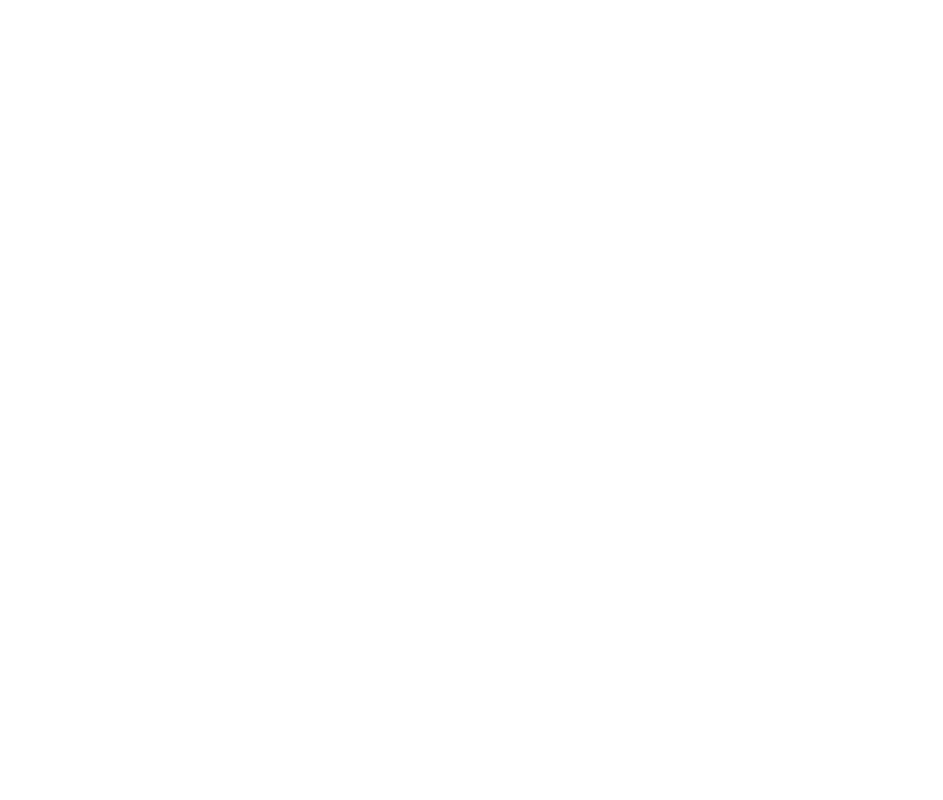
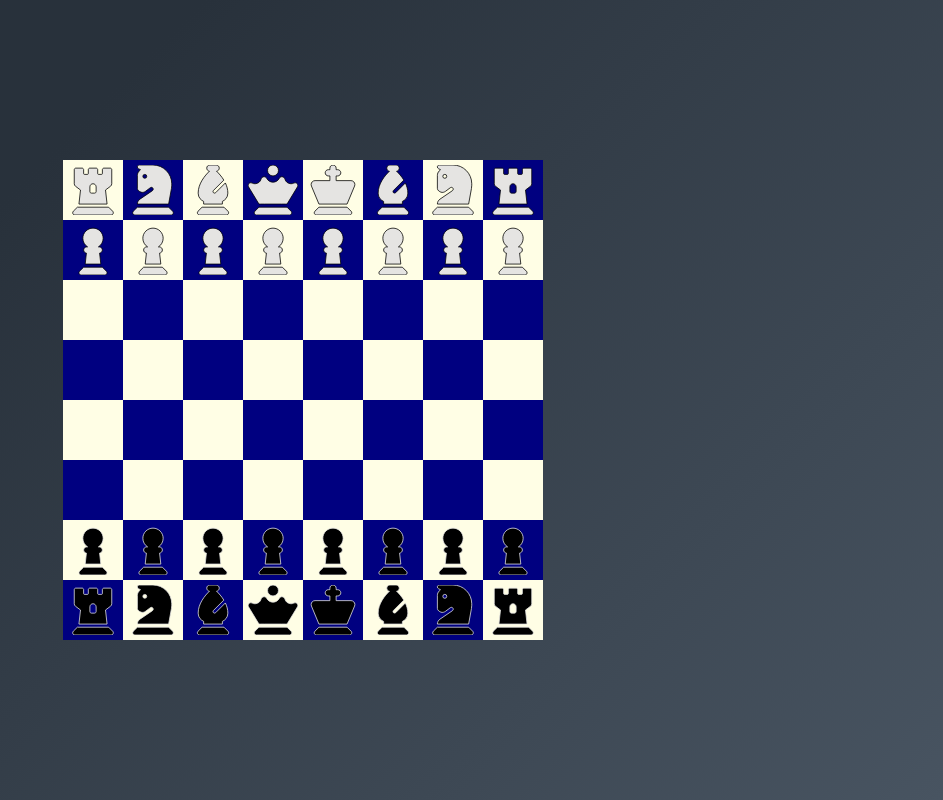
Before and after one commit to abhithory/basic-chess-board, a plain HTML site: page index.html in a window 1280 px wide. Shown: the whole page, without its empty margins (337-1280 px from the left). Drawn offline with Linux system fonts and the light colour scheme.

Commit message:
chess board design created

```diff
--- a/css/index.css
+++ b/css/index.css
@@ -0,0 +1,87 @@
+html,
+body {
+    width: 100%;
+    height: 100%;
+    margin: 0px;
+    padding: 0px;
+    overflow-x: hidden;
+}
+
+
+.game-container {
+    width: 100vw;
+    height: 100vh;
+    background-color: #485461;
+    background-image: linear-gradient(315deg, #485461 0%, #28313b 74%);
+    display: flex;
+    justify-content: center;
+    align-items: center;
+}
+
+.chess-board {
+    width: 480px;
+    height: 480px;
+    background-color: #485461;
+    display: flex;
+    flex-wrap: wrap;
+}
+
+.chess-board-box {
+    width: 60px;
+    height: 60px;
+}
+
+.box-bg-1 {
+    background: #fffee5;
+}
+
+.box-bg-2 {
+    background: #000080;
+}
+
+.chess-piece {
+    display: flex;
+    justify-content: center;
+    align-items: center;
+
+}
+
+/* Classic Approach:
+
+For one player's pieces, use black (#000000) or very dark gray (#111111).
+For the other player's pieces, you can use a slightly lighter shade of gray such as charcoal gray (#333333) or dark slate gray (#2F4F4F).
+This classic combination maintains a clear contrast between the pieces and the chessboard.
+Earthy Approach:
+
+For one player's pieces, use a deep brown color (#8B4513) or a rich chocolate brown (#D2691E).
+For the other player's pieces, use a warm tan color (#D2B48C) or a sandy brown shade (#F4A460).
+This earthy color combination creates a natural and warm aesthetic on the chessboard. */
+
+.chess-piece>svg {
+    width: 50px;
+    height: 50px;
+    margin: 5px;
+
+}
+
+.piece-color-1 {
+    stroke: #000000;
+    stroke-width: 8px;
+    fill: #E5E4E2;
+}
+
+.piece-color-2 {
+    fill: black;
+    stroke: #E5E4E2;
+    stroke-width: 8px;}
+
+/* Black and White:
+Silver and Gold:
+
+For one player, use silver-colored pieces (#C0C0C0) on the light gray boxes (#D3D3D3).
+For the other player, use gold-colored pieces (#FFD700) on the dark blue boxes (#000080).
+This combination provides a visually distinct contrast and adds an elegant touch to the chessboard.
+Bronze and Platinum:
+
+For one player, use bronze-colored pieces (#CD7F32) on the light gray boxes (#D3D3D3).
+For the other player, use platinum-colored pieces (#E5E4E2) on the dark blue boxes (#000080).*/
--- a/index.html
+++ b/index.html
@@ -6,13 +6,12 @@
     <meta name="viewport" content="width=device-width, initial-scale=1.0">
     <title>Chess Game</title>
     <link rel="stylesheet" href="./css/index.css">
-    <script src="./js/index.js"></script>
 </head>
 <body>
     <div class="game-container">
         <div class="chess-board">
-
         </div>
     </div>
+    <script type="module" src="./js/index.js"></script>
 </body>
 </html>
--- /dev/null
+++ b/js/allAssests.js
@@ -0,0 +1,6 @@
+export const rock = '<div class="chess-piece" id="rock"><svg xmlns="http://www.w3.org/2000/svg" height="1em" viewBox="0 0 448 512"><path d="M32 192V48c0-8.8 7.2-16 16-16h64c8.8 0 16 7.2 16 16V88c0 4.4 3.6 8 8 8h32c4.4 0 8-3.6 8-8V48c0-8.8 7.2-16 16-16h64c8.8 0 16 7.2 16 16V88c0 4.4 3.6 8 8 8h32c4.4 0 8-3.6 8-8V48c0-8.8 7.2-16 16-16h64c8.8 0 16 7.2 16 16V192c0 10.1-4.7 19.6-12.8 25.6L352 256l16 144H80L96 256 44.8 217.6C36.7 211.6 32 202.1 32 192zm176 96h32c8.8 0 16-7.2 16-16V224c0-17.7-14.3-32-32-32s-32 14.3-32 32v48c0 8.8 7.2 16 16 16zM22.6 473.4L64 432H384l41.4 41.4c4.2 4.2 6.6 10 6.6 16c0 12.5-10.1 22.6-22.6 22.6H38.6C26.1 512 16 501.9 16 489.4c0-6 2.4-11.8 6.6-16z"/></svg></div>'
+export const knight = '<div class="chess-piece" id="knight"><svg xmlns="http://www.w3.org/2000/svg" height="1em" viewBox="0 0 448 512"><path d="M96 48L82.7 61.3C70.7 73.3 64 89.5 64 106.5V238.9c0 10.7 5.3 20.7 14.2 26.6l10.6 7c14.3 9.6 32.7 10.7 48.1 3l3.2-1.6c2.6-1.3 5-2.8 7.3-4.5l49.4-37c6.6-5 15.7-5 22.3 0c10.2 7.7 9.9 23.1-.7 30.3L90.4 350C73.9 361.3 64 380 64 400H384l28.9-159c2.1-11.3 3.1-22.8 3.1-34.3V192C416 86 330 0 224 0H83.8C72.9 0 64 8.9 64 19.8c0 7.5 4.2 14.3 10.9 17.7L96 48zm24 68a20 20 0 1 1 40 0 20 20 0 1 1 -40 0zM22.6 473.4c-4.2 4.2-6.6 10-6.6 16C16 501.9 26.1 512 38.6 512H409.4c12.5 0 22.6-10.1 22.6-22.6c0-6-2.4-11.8-6.6-16L384 432H64L22.6 473.4z"/></svg></div>'
+export const bishop = '<div class="chess-piece" id="bishop"><svg xmlns="http://www.w3.org/2000/svg" height="1em" viewBox="0 0 320 512"><path d="M128 0C110.3 0 96 14.3 96 32c0 16.1 11.9 29.4 27.4 31.7C78.4 106.8 8 190 8 288c0 47.4 30.8 72.3 56 84.7V400H256V372.7c25.2-12.5 56-37.4 56-84.7c0-37.3-10.2-72.4-25.3-104.1l-99.4 99.4c-6.2 6.2-16.4 6.2-22.6 0s-6.2-16.4 0-22.6L270.8 154.6c-23.2-38.1-51.8-69.5-74.2-90.9C212.1 61.4 224 48.1 224 32c0-17.7-14.3-32-32-32H128zM48 432L6.6 473.4c-4.2 4.2-6.6 10-6.6 16C0 501.9 10.1 512 22.6 512H297.4c12.5 0 22.6-10.1 22.6-22.6c0-6-2.4-11.8-6.6-16L272 432H48z"/></svg></div>'
+export const king = '<div class="chess-piece" id="king"><svg xmlns="http://www.w3.org/2000/svg" height="1em" viewBox="0 0 448 512"><path d="M224 0c17.7 0 32 14.3 32 32V48h16c17.7 0 32 14.3 32 32s-14.3 32-32 32H256v48H408c22.1 0 40 17.9 40 40c0 5.3-1 10.5-3.1 15.4L368 400H80L3.1 215.4C1 210.5 0 205.3 0 200c0-22.1 17.9-40 40-40H192V112H176c-17.7 0-32-14.3-32-32s14.3-32 32-32h16V32c0-17.7 14.3-32 32-32zM38.6 473.4L80 432H368l41.4 41.4c4.2 4.2 6.6 10 6.6 16c0 12.5-10.1 22.6-22.6 22.6H54.6C42.1 512 32 501.9 32 489.4c0-6 2.4-11.8 6.6-16z"/></svg></div>'
+export const queen = '<div class="chess-piece" id="queen"><svg xmlns="http://www.w3.org/2000/svg" height="1em" viewBox="0 0 512 512"><path d="M256 0a56 56 0 1 1 0 112A56 56 0 1 1 256 0zM134.1 143.8c3.3-13 15-23.8 30.2-23.8c12.3 0 22.6 7.2 27.7 17c12 23.2 36.2 39 64 39s52-15.8 64-39c5.1-9.8 15.4-17 27.7-17c15.3 0 27 10.8 30.2 23.8c7 27.8 32.2 48.3 62.1 48.3c10.8 0 21-2.7 29.8-7.4c8.4-4.4 18.9-4.5 27.6 .9c13 8 17.1 25 9.2 38L399.7 400H384 343.6 168.4 128 112.3L5.4 223.6c-7.9-13-3.8-30 9.2-38c8.7-5.3 19.2-5.3 27.6-.9c8.9 4.7 19 7.4 29.8 7.4c29.9 0 55.1-20.5 62.1-48.3zM256 224l0 0 0 0h0zM112 432H400l41.4 41.4c4.2 4.2 6.6 10 6.6 16c0 12.5-10.1 22.6-22.6 22.6H86.6C74.1 512 64 501.9 64 489.4c0-6 2.4-11.8 6.6-16L112 432z"/></svg></div>'
+export const pawn = '<div class="chess-piece" id="pawn"><svg xmlns="http://www.w3.org/2000/svg" height="1em" viewBox="0 0 320 512"><path d="M215.5 224c29.2-18.4 48.5-50.9 48.5-88c0-57.4-46.6-104-104-104S56 78.6 56 136c0 37.1 19.4 69.6 48.5 88H96c-17.7 0-32 14.3-32 32c0 16.5 12.5 30 28.5 31.8L80 400H240L227.5 287.8c16-1.8 28.5-15.3 28.5-31.8c0-17.7-14.3-32-32-32h-8.5zM22.6 473.4c-4.2 4.2-6.6 10-6.6 16C16 501.9 26.1 512 38.6 512H281.4c12.5 0 22.6-10.1 22.6-22.6c0-6-2.4-11.8-6.6-16L256 432H64L22.6 473.4z"/></svg></div>'
--- a/js/index.js
+++ b/js/index.js
@@ -0,0 +1,34 @@
+import { rock, knight, bishop, king, queen,pawn } from './allAssests.js';
+
+const ChessBoard = document.querySelector(".chess-board");
+
+const chessPices = [
+    rock,knight,bishop,queen,king,bishop,knight,rock,
+    pawn,pawn,pawn,pawn,pawn,pawn,pawn,pawn,
+    "","","","","","","","",
+    "","","","","","","","",
+    "","","","","","","","",
+    "","","","","","","","",
+    pawn,pawn,pawn,pawn,pawn,pawn,pawn,pawn,
+    rock,knight,bishop,queen,king,bishop,knight,rock
+]
+
+
+function createChessBoard(){
+    chessPices.forEach((piece,i)=>{
+        const onePiece = document.createElement("div");
+        onePiece.innerHTML = piece;
+        onePiece.classList.add("chess-board-box");
+
+        const _row = Math.floor(i/8);
+        onePiece.classList.add(`piece-color-${_row  <= 1 ? "1" : "2"}`);
+        if (i%2 === 0) {
+            onePiece.classList.add(`box-bg-${_row%2 ===0 ? "1" : "2"}`);
+        } else {
+            onePiece.classList.add(`box-bg-${_row%2 ===0 ? "2" : "1"}`);
+        }
+        ChessBoard.append(onePiece)
+    })
+}
+
+createChessBoard()
```
